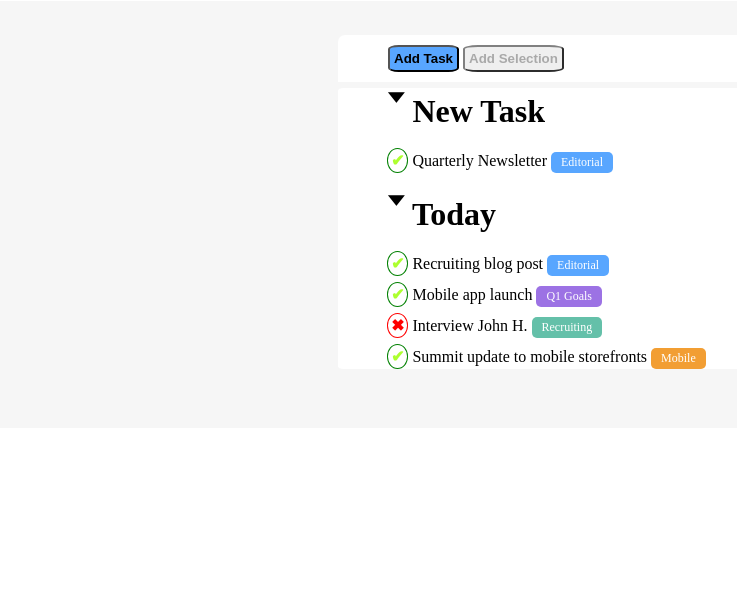
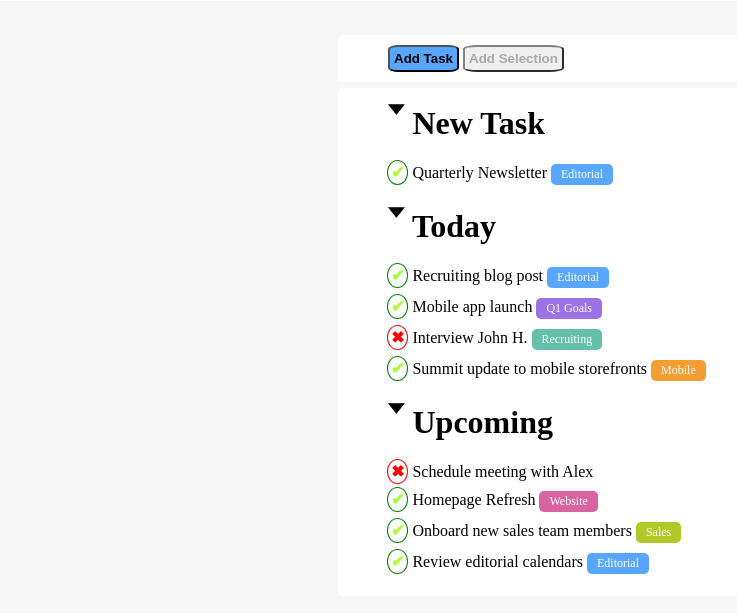
Before and after one commit to marcodldev/html-css-toboolist, a plain HTML site: page index.html in a window 1280 px wide. Shown: the part 73-686 px from the top of the page, without its empty margins (32-769 px from the left). Drawn offline with Linux system fonts and the light colour scheme.

Commit message:
Lista completa

```diff
--- a/assets/style.css
+++ b/assets/style.css
@@ -1,6 +1,6 @@
 /* Reset browser impostazioni di default */
 
-*{
+* {
     padding: 0;
     margin: 0;
     box-sizing: border-box;
@@ -30,10 +30,10 @@
 
 main {
     background-color: #e7e7e75e;
-    padding:100px;
+    padding: 100px;
 }
 
-.content{
+.content {
     width: 50%;
     background-color: #ffffff;
     margin: auto;
@@ -70,6 +70,8 @@ main {
     border-radius: 1%;
     margin-top: 47px;
     margin-bottom: -41px;
+    padding-bottom: 22px;
+    padding-top: 12px;
 
 }
 
@@ -77,11 +79,9 @@ main {
     font-family: ;
 }
 
-.text {
+.text {}
 
-}
-
-.check{
+.check {
 
     border: 1px solid green;
     padding: 3px;
@@ -101,11 +101,11 @@ main {
 
 }
 
-ul{
+ul {
     list-style: none;
 }
 
-li{
+li {
 
     margin-top: 9px;
 
@@ -132,7 +132,7 @@ font-size: 12px;
 
 .buttonpurple {
 
-    background-color:  #9C72E4
+    background-color: #9C72E4
 }
 
 .buttongreen {
@@ -143,3 +143,11 @@ font-size: 12px;
 .buttonorange {
     background-color: #F29E33;
 }
+
+.buttonpink {
+    background-color: #D863A1;
+}
+
+.buttonlime {
+    background-color: #B0C926;
+}
--- a/index.html
+++ b/index.html
@@ -43,9 +43,10 @@
                 </ul>
             </div>
 
-   <br>
+            <br>
             <h1 class="titles"> &#129171 Today</h1>
             <div>
+
                 <ul>
                     <li>
                         <span class="check">✔</span> Recruiting blog post <div class="button buttonblue">Editorial</div>
@@ -63,12 +64,45 @@
                     </li>
 
                     <li>
-                        <span class="check">✔</span> Summit update to mobile storefronts <div class="button buttonorange">Mobile</div>
+                        <span class="check">✔</span> Summit update to mobile storefronts <div
+                            class="button buttonorange">Mobile</div>
 
                     </li>
                 </ul>
+
+
             </div>
 
+            <br>
+
+            <h1 class="titles"> &#129171 Upcoming</h1>
+            <div>
+                <ul>
+                    <li>
+                        <span class="cross">✖</span> Schedule meeting with Alex
+
+                    </li>
+
+                    <li>
+                        <span class="check">✔</span> Homepage Refresh <div class="button buttonpink">Website</div>
+
+                    </li>
+
+                    <li>
+                        <span class="check">✔</span> Onboard new sales team members <div class="button buttonlime">Sales
+                        </div>
+
+                    </li>
+
+                    <li>
+                        <span class="check">✔</span> Review editorial calendars <div class="button buttonblue">Editorial
+                        </div>
+
+                    </li>
+                </ul>
+
+
+            </div>
 
         </div>
 
```
Lines whose indentation alone changed are shown as unchanged.
